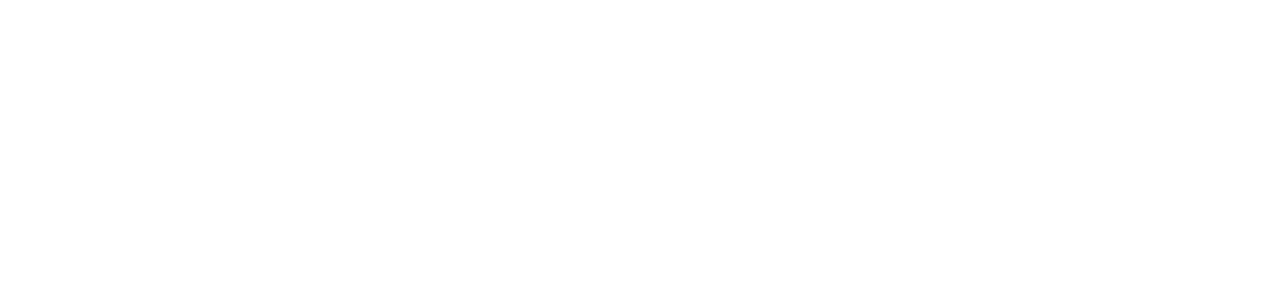
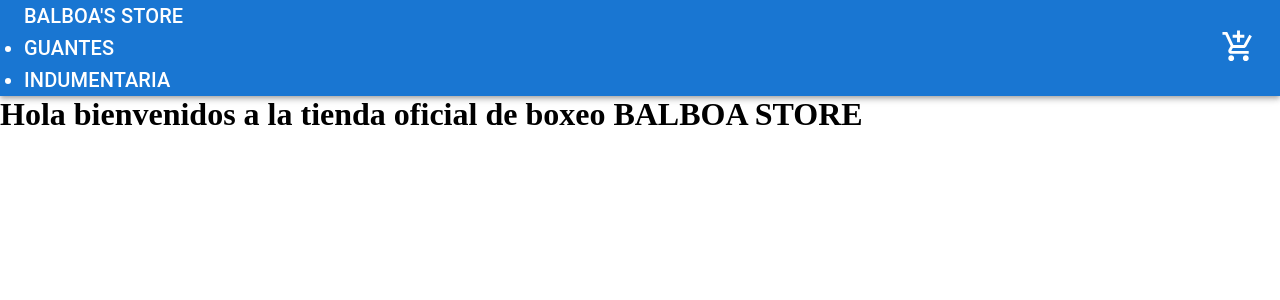
Before and after one commit to jacobmatias/boxeo_ecommerce, a React (Vite) app: page / in a window 1280 px wide. Shown: the top 300 px of the page. Built offline with nearby package versions, Linux system fonts and the light colour scheme.

Commit message:
Primera Pre Entrega

```diff
--- a/index.html
+++ b/index.html
@@ -4,7 +4,7 @@
     <meta charset="UTF-8" />
     <link rel="icon" type="image/svg+xml" href="/vite.svg" />
     <meta name="viewport" content="width=device-width, initial-scale=1.0" />
-    <title>Vite + React</title>
+    <title>BALBOA'S STORE</title>
   </head>
   <body>
     <div id="root"></div>
--- a/src/App.jsx
+++ b/src/App.jsx
@@ -1,10 +1,15 @@
-import Navbar from "./Navbar";
+
+import ItemListContainer from "./components/itemList/ItemListContainer";
+import Navbar from "./components/layout/navBar/Navbar";
 
 function App() {
-  return;
-  <div>
-    <Navbar />
-  </div>;
+  return(
+    <div>
+    <Navbar/>
+    <ItemListContainer/>
+  </div>
+
+  );
 }
 
 export default App;
--- a/src/Navbar.jsx
+++ /dev/null
@@ -1,9 +0,0 @@
-
-
-const Navbar = () => {
-  return (
-    <div>Navbar</div>
-  )
-}
-
-export default Navbar
--- /dev/null
+++ b/src/components/common/cardWidget/CardWidget.jsx
@@ -0,0 +1,12 @@
+import AddShoppingCartIcon from "@mui/icons-material/AddShoppingCart";
+
+const CardWidget = () => {
+  return (
+    <div>
+      <AddShoppingCartIcon color="inherit" fontSize="large"/>
+
+    </div>
+  );
+};
+
+export default CardWidget;
--- /dev/null
+++ b/src/components/itemList/ItemList.jsx
@@ -0,0 +1,11 @@
+
+
+const ItemList = ({greeting}) => {
+  return (
+    <div>
+        <h1>{greeting}</h1>
+        </div>
+  )
+}
+
+export default ItemList
--- /dev/null
+++ b/src/components/itemList/ItemListContainer.jsx
@@ -0,0 +1,11 @@
+import ItemList from "./ItemList"
+
+
+const ItemListContainer = () => {
+  let saludo = "Hola bienvenidos a la tienda oficial de boxeo BALBOA STORE"
+    return (
+    <ItemList greeting={saludo}/>
+  )
+}
+
+export default ItemListContainer
--- /dev/null
+++ b/src/components/layout/navBar/NavBar.css
@@ -0,0 +1,5 @@
+.containerCategories{
+    display: flex;
+    list-style: none;
+    gap: 40px;
+}
--- /dev/null
+++ b/src/components/layout/navBar/Navbar.jsx
@@ -0,0 +1,32 @@
+import * as React from "react";
+import AppBar from "@mui/material/AppBar";
+import Box from "@mui/material/Box";
+import Toolbar from "@mui/material/Toolbar";
+import Typography from "@mui/material/Typography";
+import CardWidget from "../../common/cardWidget/CardWidget";
+import { Grid } from "@mui/material";
+import "./NavBar.css"
+import { Center } from "@chakra-ui/react";
+
+const Navbar = () => {
+  return (
+    <Box sx={{ flexGrow: 1 }}>
+      <AppBar position="static">
+        <Toolbar>
+          <Typography variant="h6" component="div" sx={{ flexGrow: 10 }}>
+            BALBOA'S STORE
+            <Grid>
+              <ul className="cointainerCategories">
+              <li>GUANTES</li>
+              <li>INDUMENTARIA</li>
+              </ul>
+            </Grid>
+          </Typography>
+          <CardWidget />
+        </Toolbar>
+      </AppBar>
+    </Box>
+  );
+};
+
+export default Navbar;
```
Also changed, not shown: package.json (+7 -0 lines), .eslintrc.cjs, src/components/itemList/ItemList.css (added), 1 other file (tests, documents, lock files or other folders).
